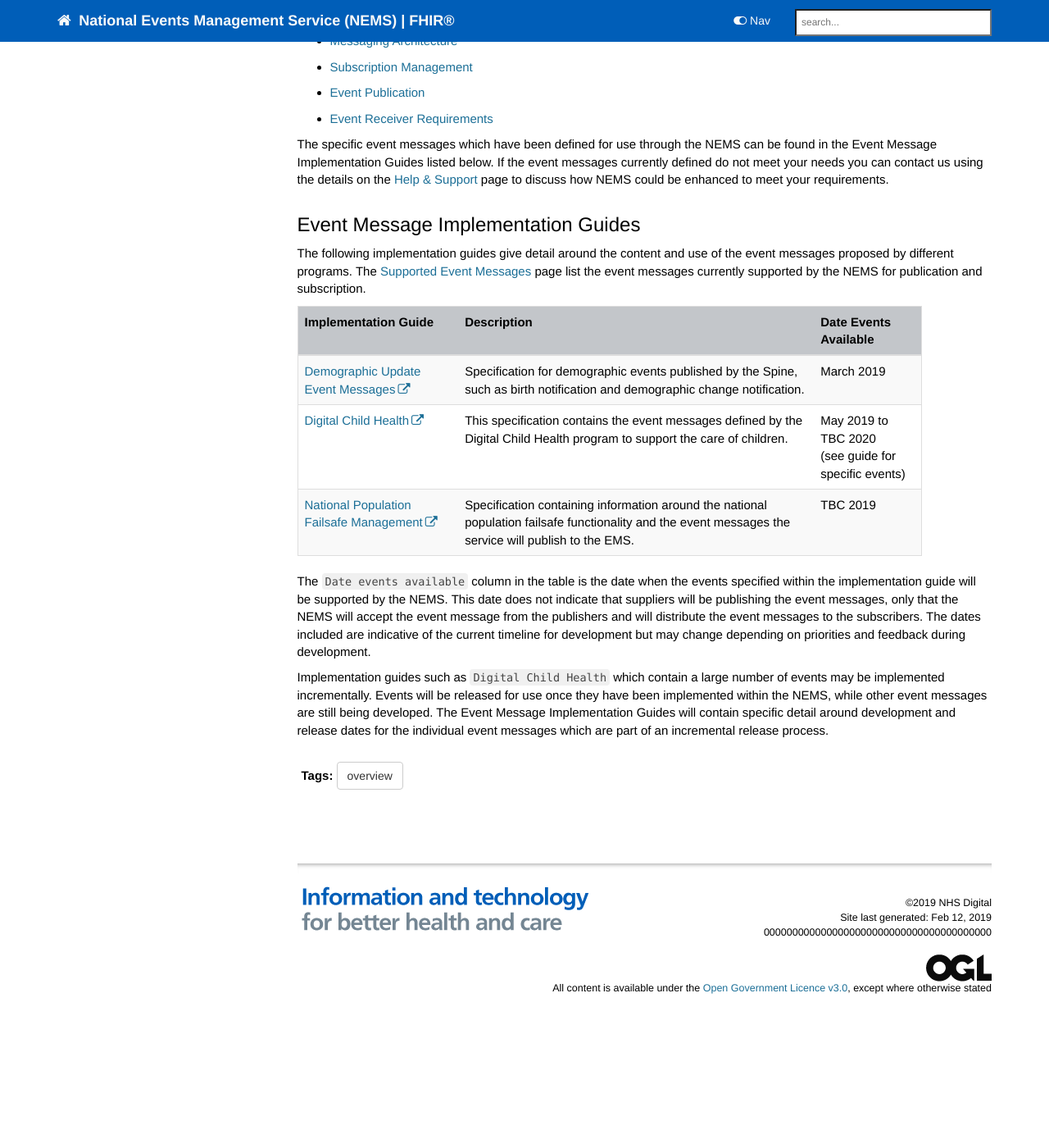
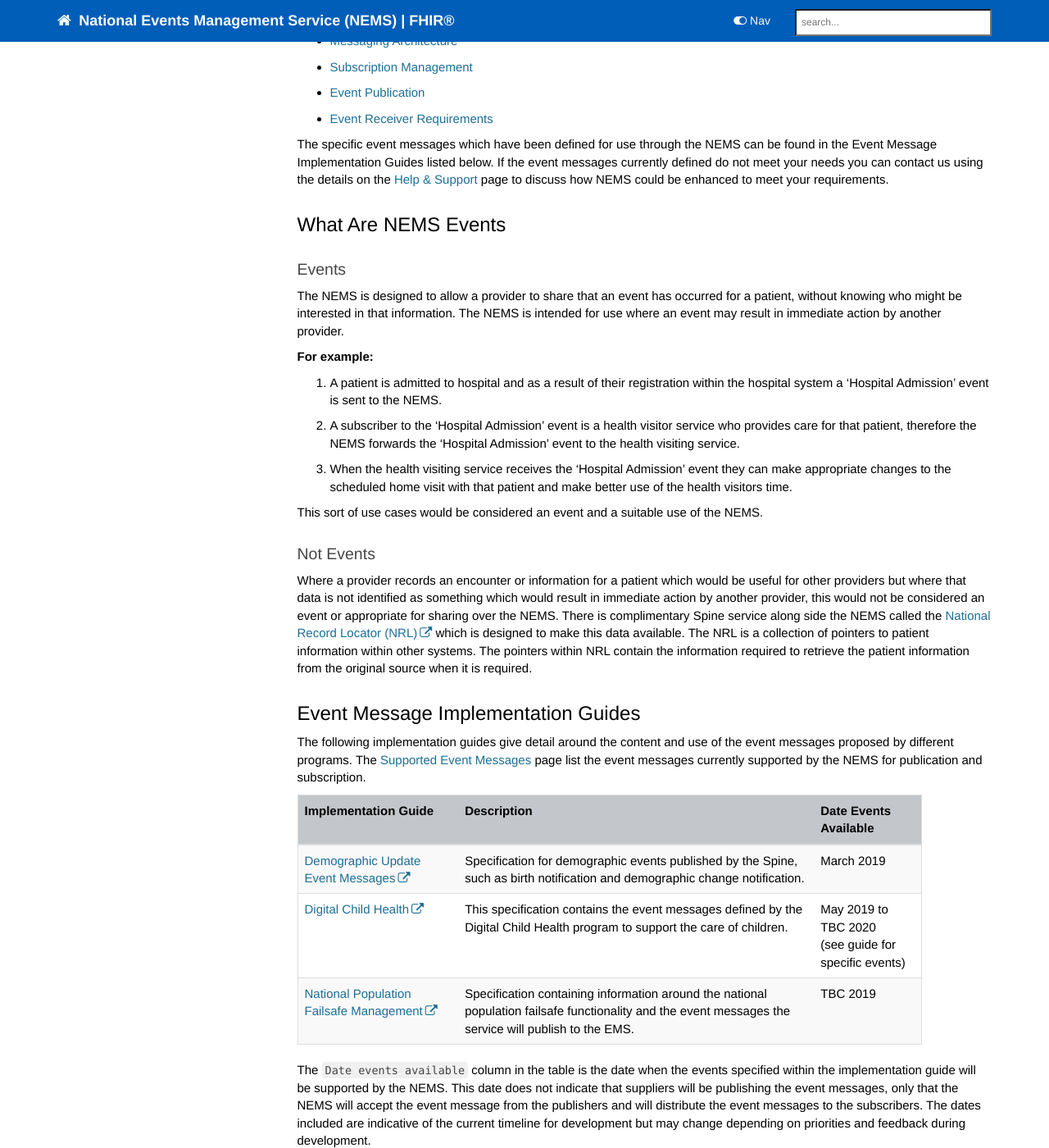
Before and after one commit to nhsconnect/Events-Management, a Jekyll site: the page built from index.md, in a window 1280 px wide and 1400 px high, scrolled down 768 px. Shown: the whole window at 82% size. Built offline with Jekyll 4.4.1, drawn with Linux system fonts in a browser that asks for light colours; nearby versions of some CDN libraries; comment, search, counter and statistics services are not loaded; before the commit the page ends 2043 px from its top, so only the background shows below that.

Commit message:
Added section to index page around what we consider a NEMS event and what is not an Event.

```diff
--- a/index.md
+++ b/index.md
@@ -27,6 +27,25 @@
 
 The specific event messages which have been defined for use through the NEMS can be found in the Event Message Implementation Guides listed below. If the event messages currently defined do not meet your needs you can contact us using the details on the [Help & Support](support_contact.html) page to discuss how NEMS could be enhanced to meet your requirements.
 
+
+## What Are NEMS Events
+
+### Events
+
+The NEMS is designed to allow a provider to share that an event has occurred for a patient, without knowing who might be interested in that information. The NEMS is intended for use where an event may result in immediate action by another provider.
+
+**For example:**
+1. A patient is admitted to hospital and as a result of their registration within the hospital system a 'Hospital Admission' event is sent to the NEMS.
+2. A subscriber to the 'Hospital Admission' event is a health visitor service who provides care for that patient, therefore the NEMS forwards the 'Hospital Admission' event to the health visiting service.
+3. When the health visiting service receives the 'Hospital Admission' event they can make appropriate changes to the scheduled home visit with that patient and make better use of the health visitors time.
+
+This sort of use cases would be considered an event and a suitable use of the NEMS.
+
+### Not Events
+
+Where a provider records an encounter or information for a patient which would be useful for other providers but where that data is not identified as something which would result in immediate action by another provider, this would not be considered an event or appropriate for sharing over the NEMS. There is complimentary Spine service along side the NEMS called the [National Record Locator (NRL)](https://developer.nhs.uk/apis/nrls/index.html) which is designed to make this data available. The NRL is a collection of pointers to patient information within other systems. The pointers within NRL contain the information required to retrieve the patient information from the original source when it is required.
+
+
 ## Event Message Implementation Guides
 
 The following implementation guides give detail around the content and use of the event messages proposed by different programs. The [Supported Event Messages](overview_supported_events.html) page list the event messages currently supported by the NEMS for publication and subscription.
```
